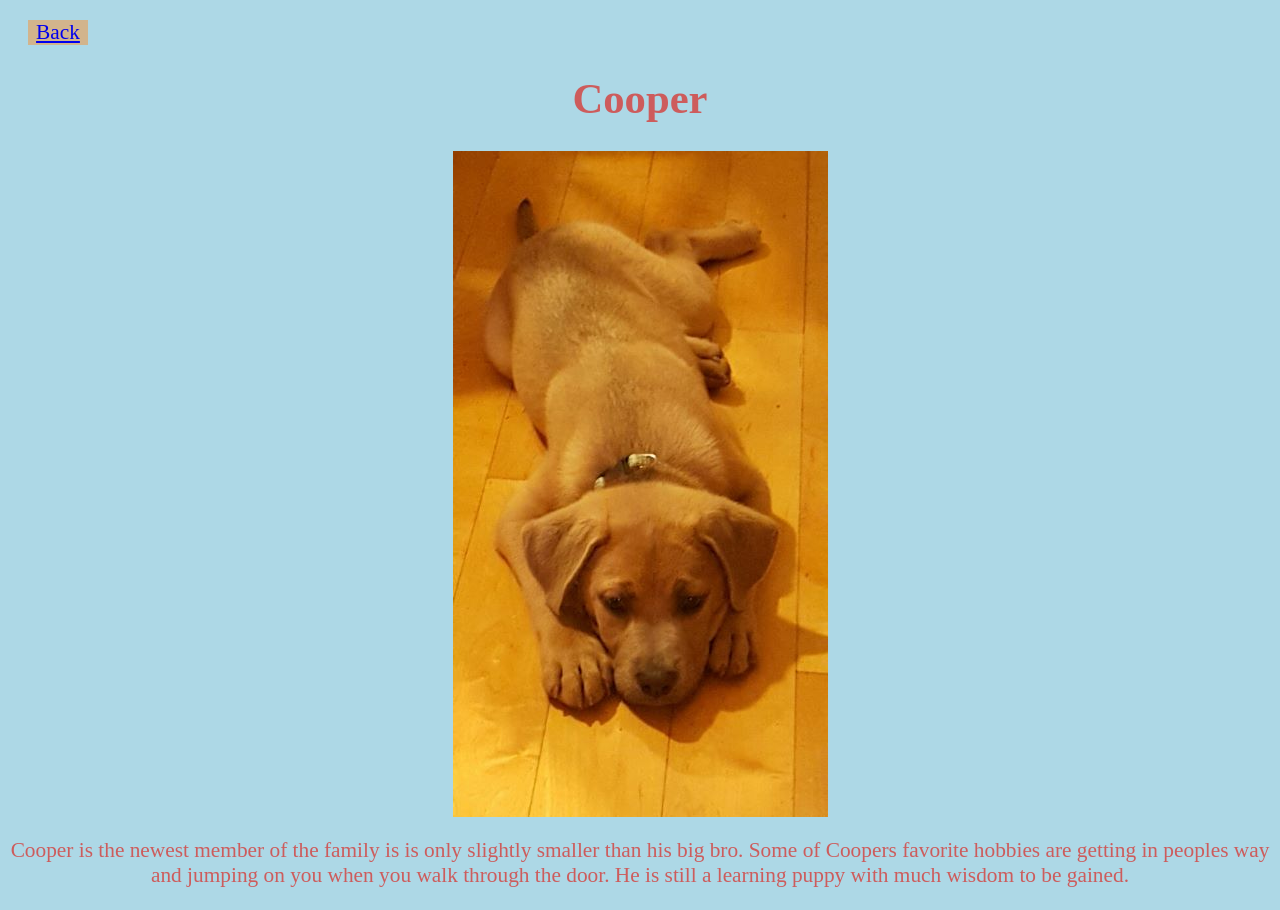
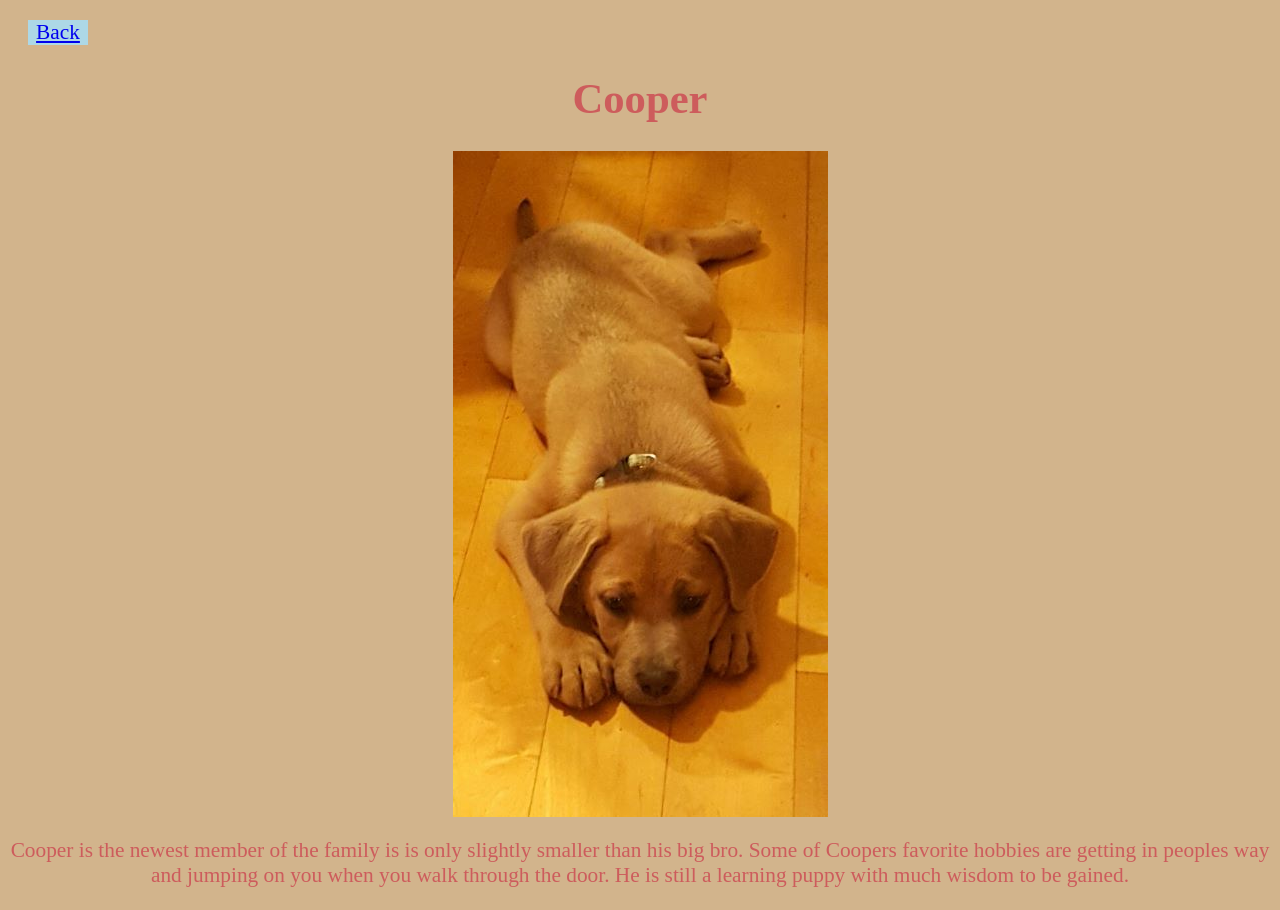
Before and after one commit to bduff2323/bduff2323.github.io, a plain HTML site: page Cooper.html in a window 1280 px wide. Drawn offline with Linux system fonts and the light colour scheme.

Commit message:
Add files via upload

```diff
--- a/Cooper.html
+++ b/Cooper.html
@@ -10,7 +10,7 @@
 
         li a {
             display: block;
-            background-color: tan;
+            background-color: lightblue;
         }
 
     </style>
@@ -38,7 +38,7 @@
     }
 
     body {
-        background: lightblue;
+        background: tan;
         color: indianred;
         font-size: 16pt;
     }
```
Also changed, not shown: Home.html (+2 -2 lines).
